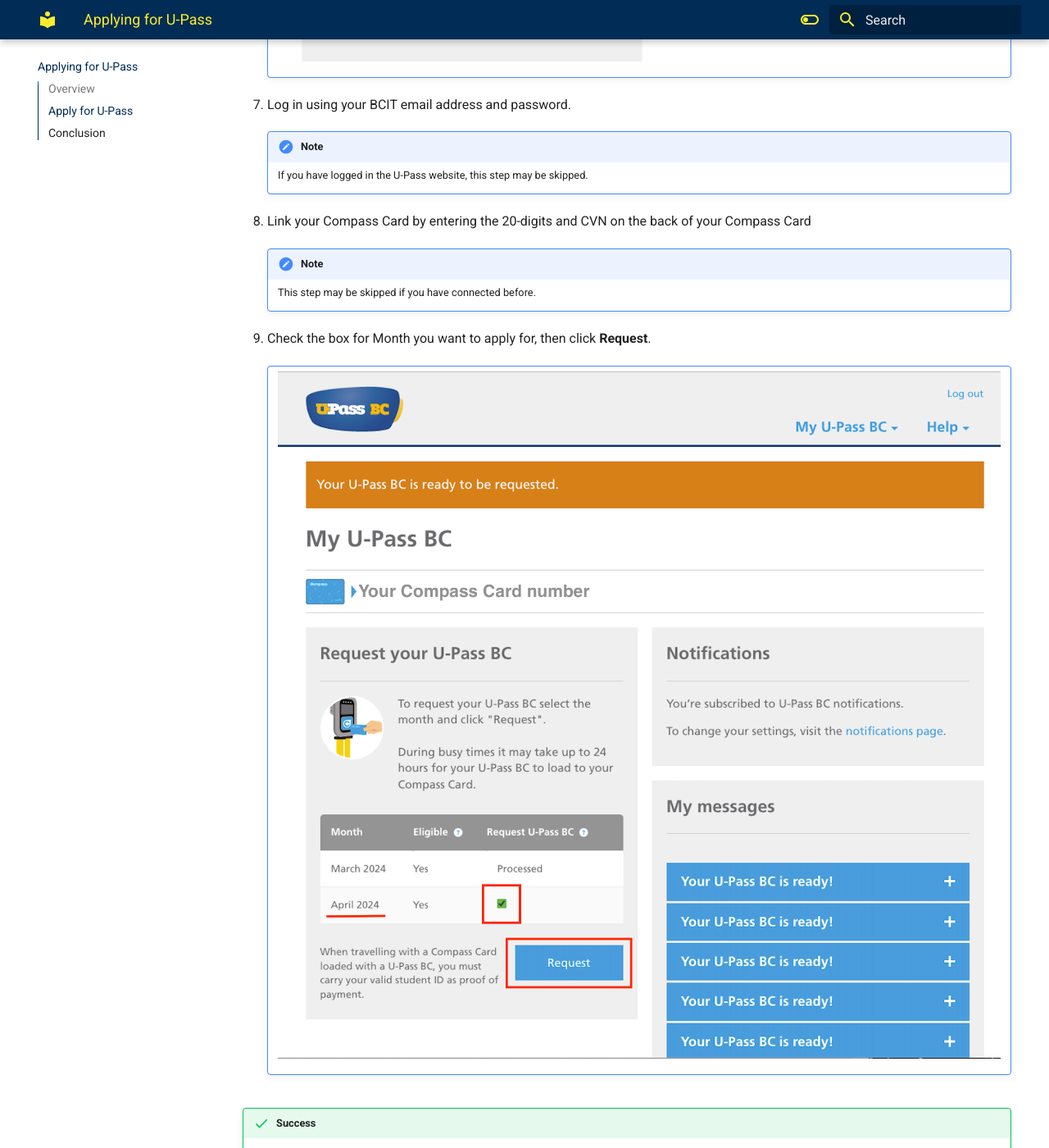
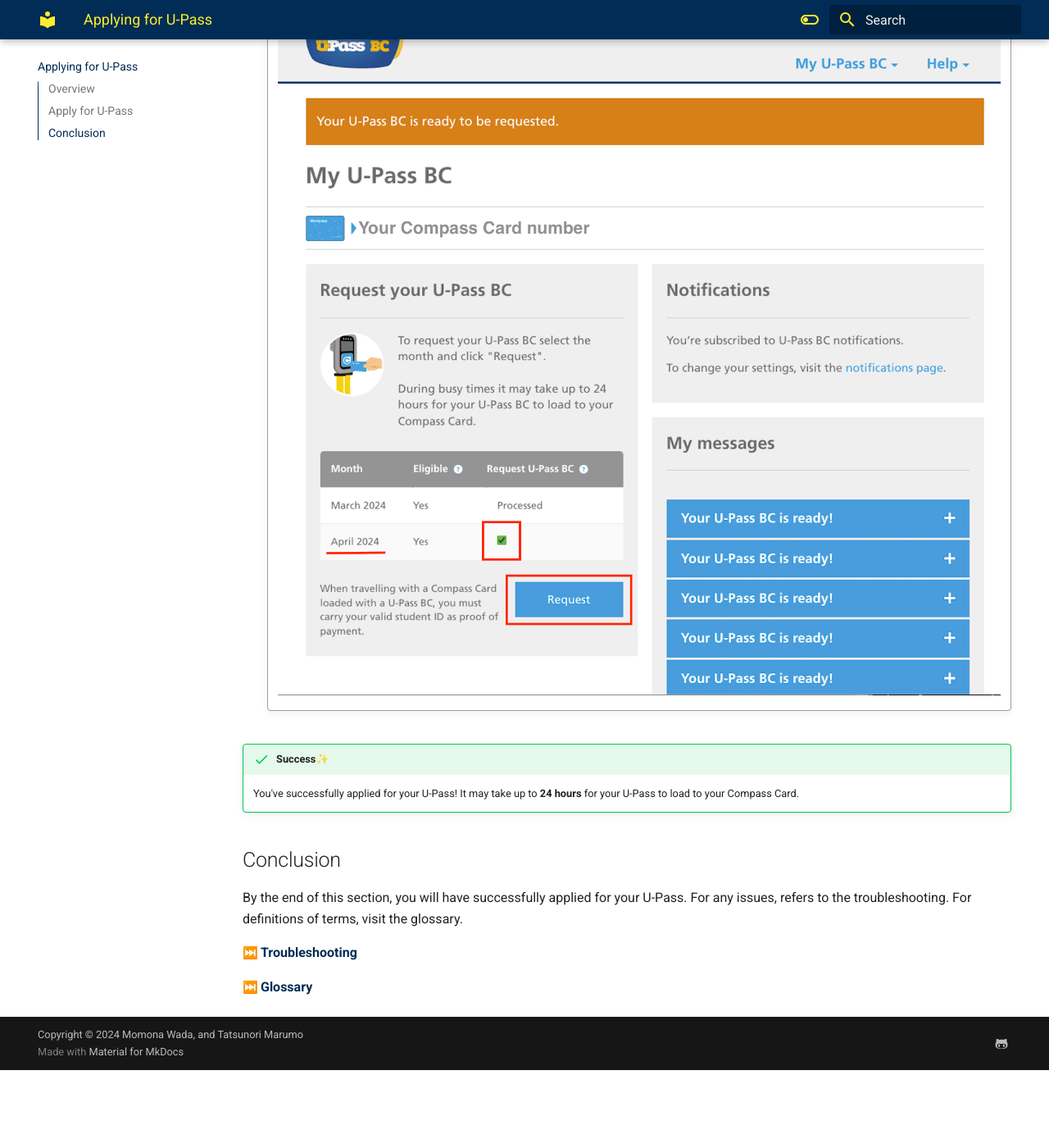
Before and after one commit to TatsunoriMarumo/myBCIT-Guide, an MkDocs documentation site: the page built from docs/applying-for-upass.md, in a window 1280 px wide and 1400 px high, scrolled down 4096 px. Shown: the whole window at 82% size. Built offline with MkDocs 1.6.1 and Material for MkDocs 9.7.7, drawn with Linux system fonts in a browser that asks for light colours; nearby versions of some CDN libraries; emoji names are drawn with the system emoji font; comment, search, counter and statistics services are not loaded; after the commit the page ends 5401 px from its top, so only the background shows below that; some of the changed text lies outside the part shown.

Commit message:
Add Conclusion

```diff
--- a/docs/applying-for-upass.md
+++ b/docs/applying-for-upass.md
@@ -1,39 +1,38 @@
 # **Applying for U-Pass**
 
 ## Overview
+This section guides you through applying for your [U-Pass](glossary.md\#u-pass). BCIT provides affortable access to puclic transportation for full-time students. Follow these instructions to ensure you can use your U-Pass to connect your Compass Card for convenient commute to school.
 
 ## Apply for U-Pass
+!!! Warning "Check!"
+    To apply for your U-Pass, you must have paid your full tuition first.
 
 1. Log in to **<u>[myBCIT](https://my.bcit.ca/)</u>**.
 
-    !!!Note ""
-        ![Login to myBCIT](..\Assets\paying-tuition-image\login.png)
-
-
 2. Click **U-Pass BC**.
 
-    !!!Note ""
+    !!! Quote ""
         ![U-Pass BC](..\Assets\applying-u-pass-image\u-pass-bc.png)
 
-3. Select a year that you want to apply from the drop-down menu and click **Display**
+3. Select the year you wish to apply for from the drop-down menu and click **Display**
 
-    !!!Note ""
+    !!! Quote ""
         ![Year and display](..\Assets\applying-u-pass-image\year-and-display.png)
 
 4. Click **Getting your U-Pass**.
 
-    !!!Note ""
+    !!! Quote ""
         ![Getting your U-Pass](..\Assets\applying-u-pass-image\getting-u-pass.png)
 
 5. Click **U-Pass BC website** under **Load your U-Pass BC** section.
 
-    !!!Note ""
+    !!! Quote ""
         ![U-Pass BC website](..\Assets\applying-u-pass-image\u-pass-website.png)
 
 
-6. Select **British Columbia Institute of Technology** from the drop-down menu and click **GO**.
+6. Select **British Columbia Institute of Technology** from the drop-down menu and click **Go**.
 
-    !!!Note ""
+    !!! Quote ""
         ![U-Pass BC website](..\Assets\applying-u-pass-image\select-BCIT.png)
 
 7. Log in using your BCIT email address and password.
@@ -41,18 +40,23 @@
     !!!Note
         If you have logged in the U-Pass website, this step may be skipped.
 
-8. Link your Compass Card by entering the 20-digits and CVN on the back of your Compass Card
+8. Link your Compass Card by entering the 20-digits and [CVN](glossary.md\#cvn) on the back of your Compass Card
 
     !!!Note
-        This step may be skipped if you have connected before.
+        This step may be skipped if you have already linked your Compass Card.
 
 
 9. Check the box for Month you want to apply for, then click **Request**.
 
-    !!!Note ""
+    !!! Quote ""
         ![U-Pass BC request](..\Assets\applying-u-pass-image\request-u-pass.png)
 
-!!!Success
-    You can use U-pass now!
+!!!Success "Success✨"
+    You've successfully applied for your U-Pass! It may take up to **24 hours** for your U-Pass to load to your Compass Card.
 
 ## Conclusion
+By the end of this section, you will have successfully applied for your U-Pass. For any issues, refers to the troubleshooting. For definitions of terms, visit the glossary.
+
+:track_next: **[Troubleshooting](troubleshooting.md)**
+
+:track_next: **[Glossary](glossary.md)**
```
